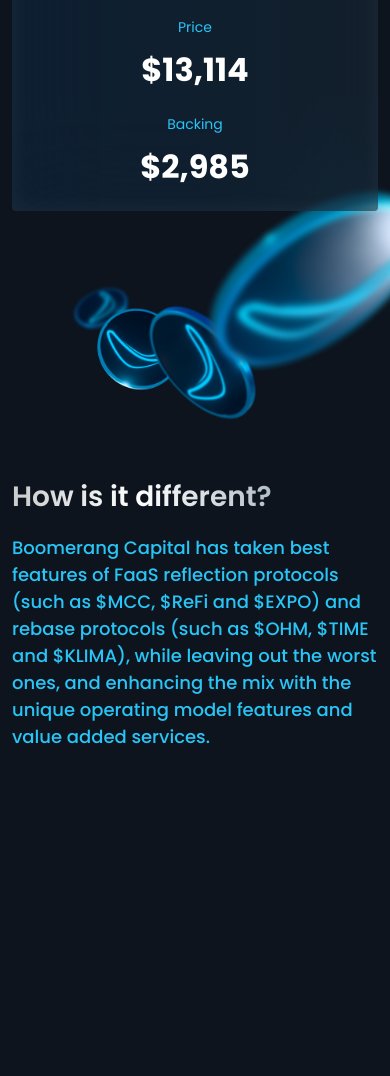
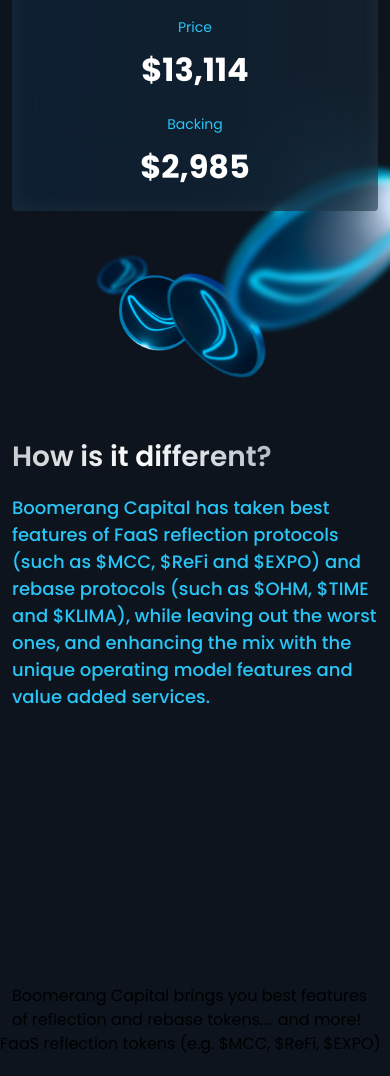
Before and after one commit to dkvsk/boomerang, a website: page app/home.html in a window 390 px wide. Shown: the part 1144-2220 px from the top of the page. Before the commit the page ends 1956 px from the top, so only its background shows below. Drawn offline with nearby package versions, Linux system fonts and the light colour scheme; files that its build step writes are made by us from their sources; files whose address does not match are found by name.

Commit message:
creat differrences section

```diff
--- a/app/home.html
+++ b/app/home.html
@@ -27,7 +27,9 @@
           <img class="indicators__img" src="./images/boomerang.png" alt="" />
         </div>
         <div class="indicators__buttons">
-          <a href="#" class="indicators__button btn indicators__button--width">Open app</a>
+          <a href="#" class="indicators__button btn indicators__button--width"
+            >Open app</a
+          >
           <a href="#" class="indicators__button btn btn--dark">Whitepaper</a>
           <a href="#" class="indicators__button btn-app">
             <img src="./images/discord-1.svg" alt="" />
@@ -58,25 +60,61 @@
       </div>
     </div>
 
-
     <!-- Differences -->
 
     <div class="differences">
       <div class="container">
+        <div class="differences__image">
+          <img src="./images/differences-dekor.png" alt="" />
+        </div>
         <div class="differences__header">
-            <div class="differences__title title">How is it different?</div>
-            <div class="differences__text subtitle">Boomerang Capital has taken best features of FaaS reflection protocols (such as $MCC, $ReFi and $EXPO) and rebase protocols (such as $OHM, $TIME and $KLIMA), while leaving out the worst ones, and enhancing the mix with the unique operating model features and value added services.
-            </div>
-        </div>
-        <div class="differences__image">
-          <img src="./images/differences-dekor.png" alt="">
+          <div class="differences__title title">How is it different?</div>
+          <div class="differences__text subtitle">
+            Boomerang Capital has taken best features of FaaS reflection
+            protocols (such as $MCC, $ReFi and $EXPO) and rebase protocols (such
+            as $OHM, $TIME and $KLIMA), while leaving out the worst ones, and
+            enhancing the mix with the unique operating model features and value
+            added services.
+          </div>
         </div>
       </div>
     </div>
 
+    <!-- Offers -->
 
-
-
+    <div class="offers">
+      <div class="container">
+        <div class="offers__title">
+          Boomerang Capital brings you best features of reflection and rebase
+          tokens.... and more!
+        </div>
+      </div>
+      <div class="offers__content">
+        <div class="offers__rate">
+          <div class="offers__name">
+            FaaS reflection tokens (e.g. $MCC, $ReFi, $EXPO)
+          </div>
+          <ul class="offers__list">
+            <li class="offers__item"></li>
+          </ul>
+        </div>
+        <div class="offers__rate">
+          <div class="offers__name"></div>
+          <ul class="offers__list">
+            <li class="offers__item"></li>
+          </ul>
+        </div>
+        <div class="offers__rate">
+          <div class="offers__image">
+            <img src="./images/boomerang.png" alt="" />
+          </div>
+          <div class="offers__name"></div>
+          <ul class="offers__list">
+            <li class="offers__item"></li>
+          </ul>
+        </div>
+      </div>
+    </div>
 
     <!--#include virtual="/parts/footer.html" -->
 
--- a/app/scss/style.scss
+++ b/app/scss/style.scss
@@ -367,15 +367,15 @@
   }
 }
 
-
 /*Differences*/
 
 .differences {
   position: relative;
-  padding-bottom: 212px;
+  margin-bottom: 212px;
 
   @media only screen and (max-width: 767px) {
     padding-bottom: 62px;
+    margin-top: -40px;
   }
 
   &__header {
@@ -393,21 +393,18 @@
 
     @media only screen and (max-width: 767px) {
       margin: 0 auto;
-      // margin-top: 20px;
     }
   }
 
+  &__title {
+    margin-bottom: 16px;
 
-  &__title {
-  margin-bottom: 16px;
-
-  @media only screen and (max-width: 767px) {
-    font-size: 28px;
-  }
+    @media only screen and (max-width: 767px) {
+      font-size: 28px;
+    }
   }
 
   &__text {
-
     @media only screen and (max-width: 991px) {
       font-size: 20px;
     }
@@ -415,35 +412,26 @@
     @media only screen and (max-width: 767px) {
       font-size: 18px;
     }
-
   }
 
   &__image {
     position: absolute;
-    bottom: -143px;
+    top: 50%;
+    transform: translateY(-50%);
     right: 0;
     z-index: -1;
 
-    @media only screen and (max-width: 1560px) {
-      right: -100px;
-      height: 800px;
-      max-width: 600px;
-    }
-
-    @media only screen and (max-width: 991px) {
-      max-width: 500px;
+    @media only screen and (max-width: 1700px) {
+      width: 50vw;
     }
 
     @media only screen and (max-width: 767px) {
-      right: 0;
-      bottom: 280px;
-      max-width: 365px;
-      height: 365px;
-    }
-
-    @media only screen and (max-width: 575px) {
-      bottom: 330px;
+      // position: static;
+      transform: translateY(0);
+      width: auto;
+      top: auto;
+      bottom: 100%;
+      height: 338px;
     }
   }
-
 }
```
Also changed, not shown: app/css/style.css.
